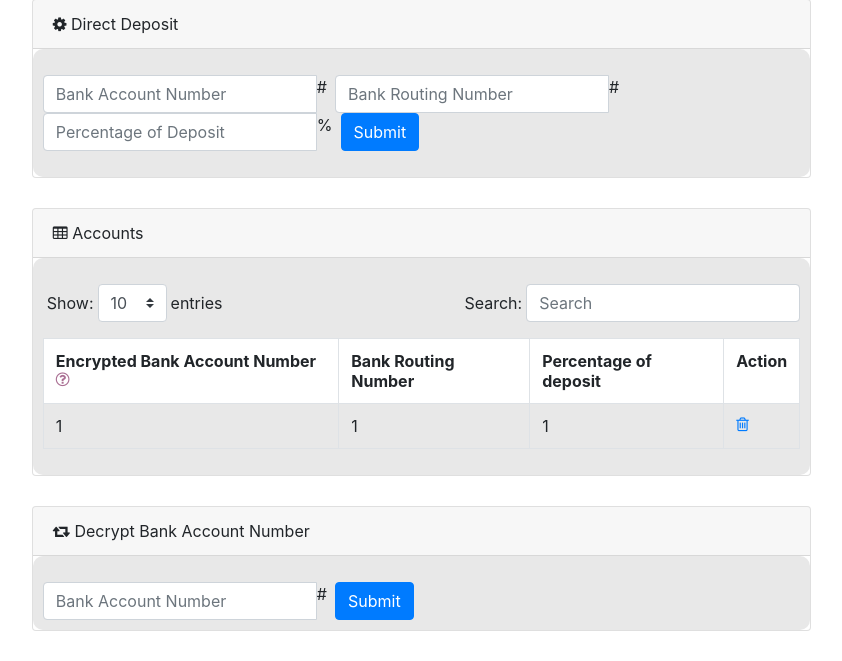
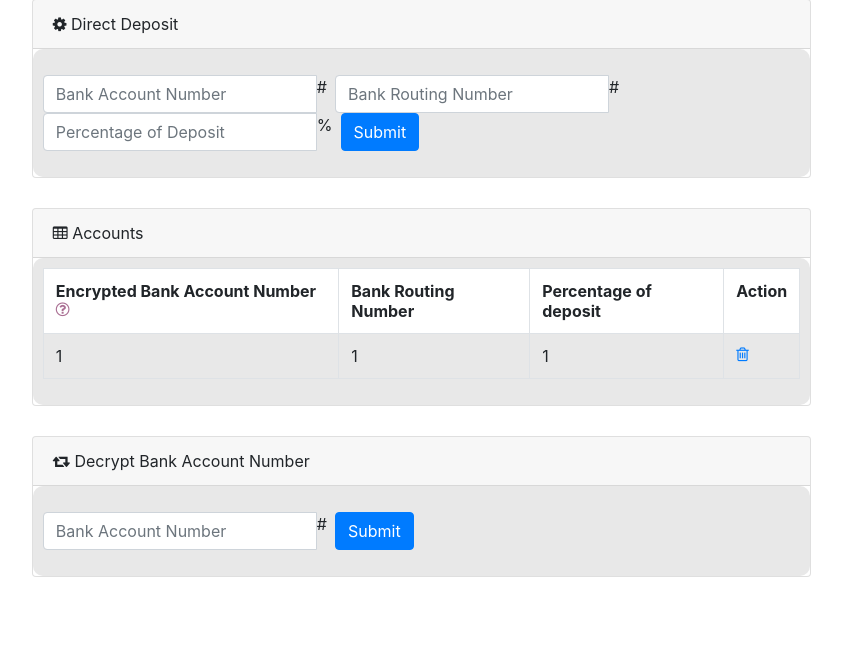
Before and after one commit to Contrast-Security-OSS/DjanGoat, a Django app: template template/users/pay/index.html in a window 1280 px wide. Shown: the part 185-846 px from the top of the page, without its empty margins (184-1026 px from the left). After the commit the page ends 762 px from the top, so only its background shows below. Run offline with Django 3.2, Linux system fonts and the light colour scheme; tables that the repository leaves empty hold one stand-in row (values such as "Sample post"); the template is opened without the code that fills it: values that come from a table or form of the project are taken from there, most other values are stand-ins (such as "Sample title", 1, 10 or a date in 2020); some libraries are stand-ins or nearby versions.

Commit message:
CONTRAST-15036 fixed styling on decryption form, removed unnecessary part of table

```diff
--- a/static/app/css/users/pay/index.css
+++ b/static/app/css/users/pay/index.css
@@ -6,6 +6,7 @@
 
 #payIndex .form-inline {
     margin-top: 1em;
+    margin-bottom: 1em;
 }
 
 #payIndex .row {
--- a/template/users/pay/index.html
+++ b/template/users/pay/index.html
@@ -48,18 +48,6 @@
                     <div class="card-header float-right"><i class="fa fa-table" aria-hidden="true"></i> Accounts</div>
                     <div class="card-block">
                         <div class="well">
-                            <form class="form-inline d-flex justify-content-start">
-                                <label class="p-1" for="numAccounts">Show: </label>
-                                <select id="numAccounts" class="custom-select" size="1">
-                                    <option value="10" selected>10</option>
-                                    <option value="25">25</option>
-                                    <option value="50">50</option>
-                                    <option value="100">100</option>
-                                </select>
-                                <label class="p-1" for="numAccounts">entries</label>
-                                <label class="ml-auto p-1" for="searchInput">Search: </label>
-                                <input type="text" class="form-control" id="searchInput" placeholder="Search">
-                            </form>
                             <table id="ddTable" class="table table-hover table-bordered">
                                 <tr>
                                     <th>
```
